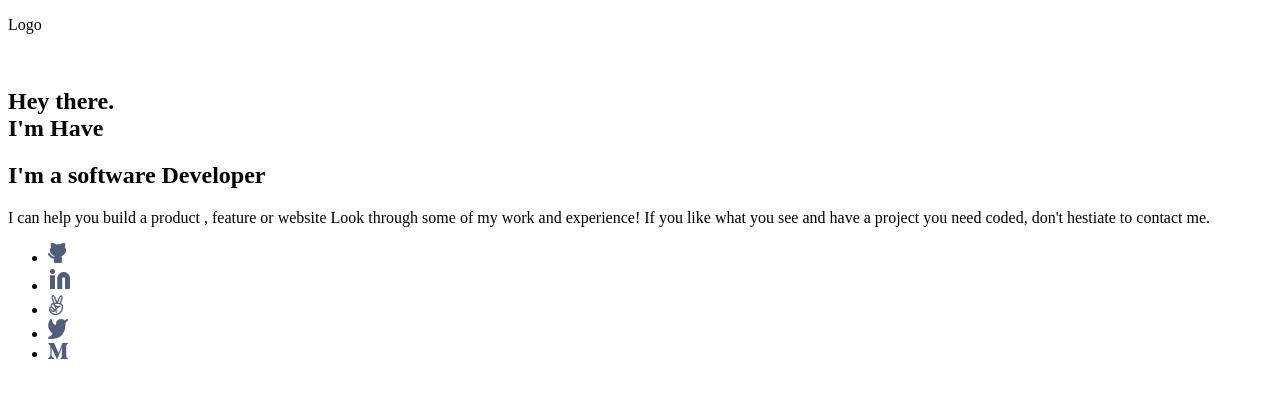
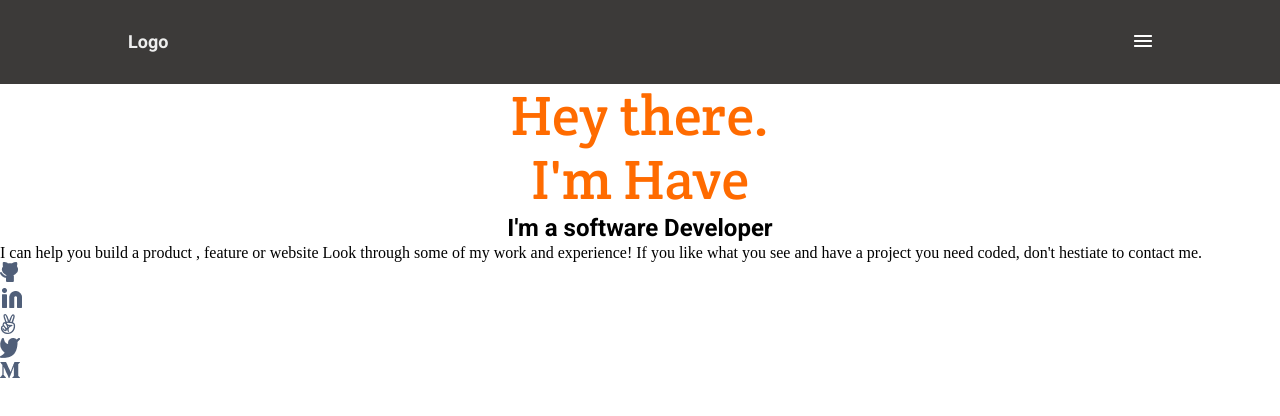
Before and after one commit to Have-Samuel/setup, a plain HTML site: page index.html in a window 1280 px wide. Drawn offline with Linux system fonts and the light colour scheme.

Commit message:
Add styling to the page

```diff
--- a/index.html
+++ b/index.html
@@ -4,15 +4,16 @@
   <meta charset="UTF-8">
   <meta http-equiv="X-UA-Compatible" content="IE=edge">
   <meta name="viewport" content="width=device-width, initial-scale=1.0">
+  <link rel="stylesheet" href="https://use.fontawesome.com/releases/v5.13.0/css/all.css"/>
   <link rel="stylesheet" href="style.css">
   <title>Mobile Version</title>
 </head>
 <body>
   <nav>
-    <div class="nav-bar">
-      <p>Logo</p>
-      <img class="hambag" src="images/Union.png" alt="Hamburger">
-    </div>
+    <ul class="nav-bar">
+      <li class="logo">Logo</li>
+      <li><img src="images/Union.png" alt="hamburger"></li>
+    </ul>
   </nav>
   <section class="section-one">
     <h1>Hey there.<br> I'm Have</h1>
--- a/style.css
+++ b/style.css
@@ -0,0 +1,48 @@
+@import url('https://fonts.googleapis.com/css2?family=Anton&family=Crete+Round&family=Dosis:wght@300;400&family=Inter:wght@400;800&family=Montserrat:wght@700&family=Poppins:wght@200;600&family=Quicksand:wght@700&family=Roboto:wght@700&family=Space+Mono:ital@1&display=swap');
+
+* {
+  box-sizing: content-box;
+    padding: 0;
+    margin: 0
+}
+
+.nav-bar {
+  display: flex;
+  justify-content: space-between;
+  background: #3c3a39;
+  color: #eee;
+  align-items: center;
+  padding: 30px 10%;
+  list-style: none;
+}
+
+.logo {
+  font-family: 'Roboto', sans-serif;
+  font-size: 18px;
+  font-style: normal;
+  font-weight: 700;
+  line-height: 24px;
+  letter-spacing: 0em;
+  text-align: center;
+}
+
+.section-one h1 {
+  font-family: 'Crete Round', serif;
+  font-size: 56px;
+  font-style: normal;
+  font-weight: 400;
+  line-height: 64px;
+  color: #ff6b00;
+  /* background: #1c1a19; */
+  text-align: center;
+}
+
+.section-one h2 {
+  font-family: 'Roboto', sans-serif;
+  font-size: 24px;
+  font-style: normal;
+  font-weight: 700;
+  line-height: 32px;
+  letter-spacing: 0em;
+  text-align: center;
+}
```
